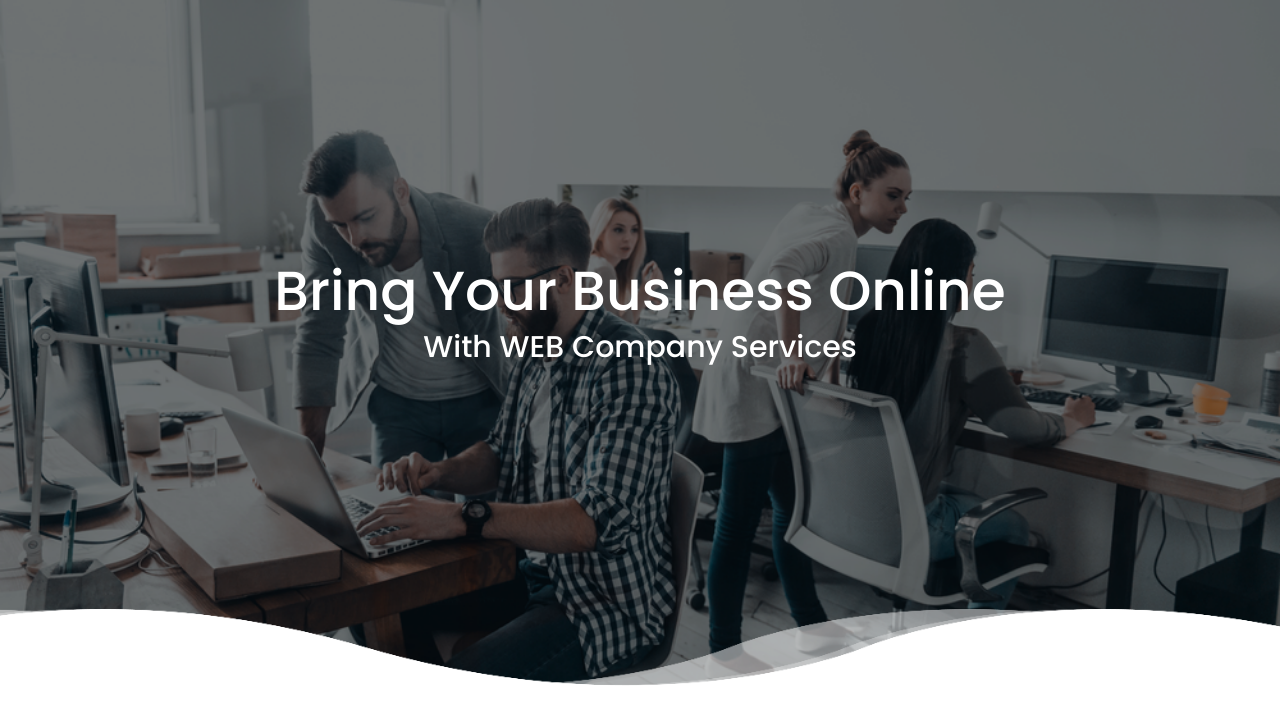
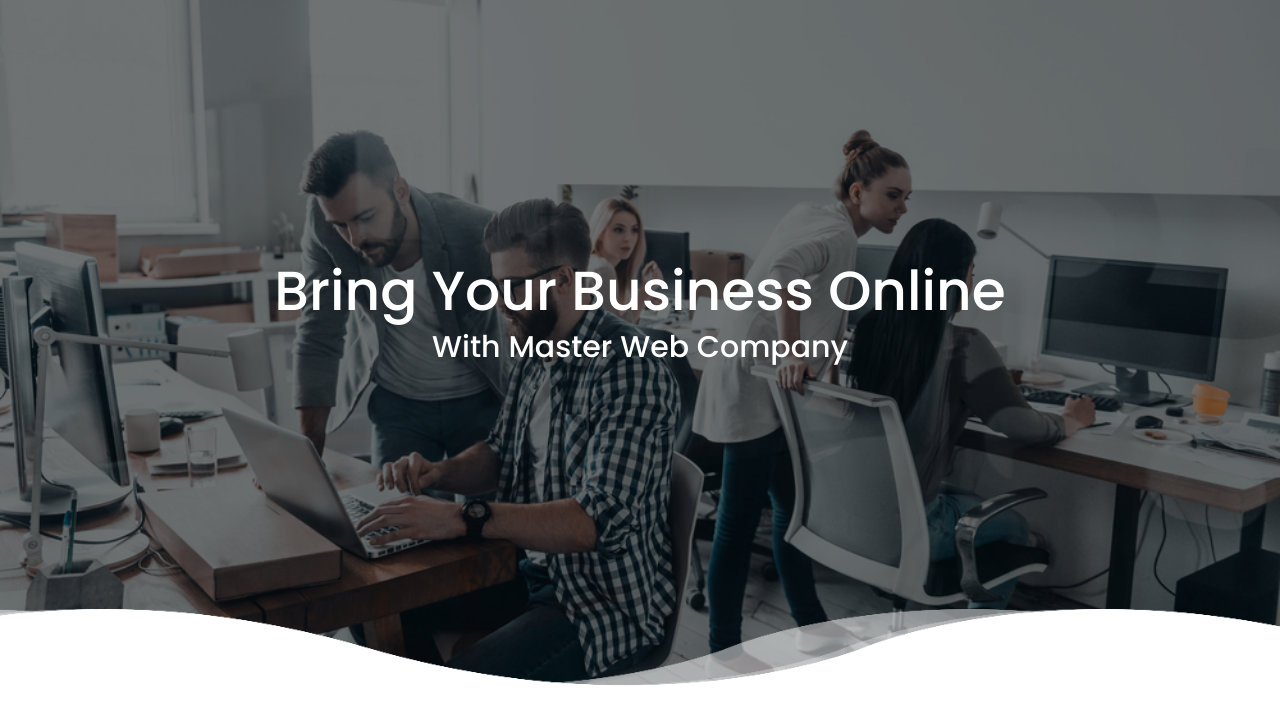
Before and after one commit to ahmedkhederali/Company, a plain HTML site: page index.html in a window 1280 px wide. Shown: the part 86-787 px from the top of the page. Drawn offline with nearby package versions, Linux system fonts and the light colour scheme.

Commit message:
Mostafa Update

```diff
--- a/index.html
+++ b/index.html
@@ -4,7 +4,7 @@
     <meta charset="UTF-8">
     <meta http-equiv="X-UA-Compatible" content="IE=edge">
     <meta name="viewport" content="width=device-width, initial-scale=1.0">
-    <title>Web Company Website</title>
+    <title>Master Web</title>
     <link rel="stylesheet" href="./css/style.css">
     <link rel="stylesheet" href="https://cdnjs.cloudflare.com/ajax/libs/font-awesome/5.15.3/css/all.min.css">
     <script src="https://cdnjs.cloudflare.com/ajax/libs/jquery/3.6.0/jquery.min.js"></script>
@@ -39,7 +39,7 @@
 
   <section id="home" class="home">
       <h1>Bring your Business Online</h1>
-      <h2>with WEB Company Services</h2>
+      <h2>with Master Web Company</h2>
     <div class="wave wave1"></div>
     <div class="wave wave2"></div>
     <div class="wave wave3"></div>
```
